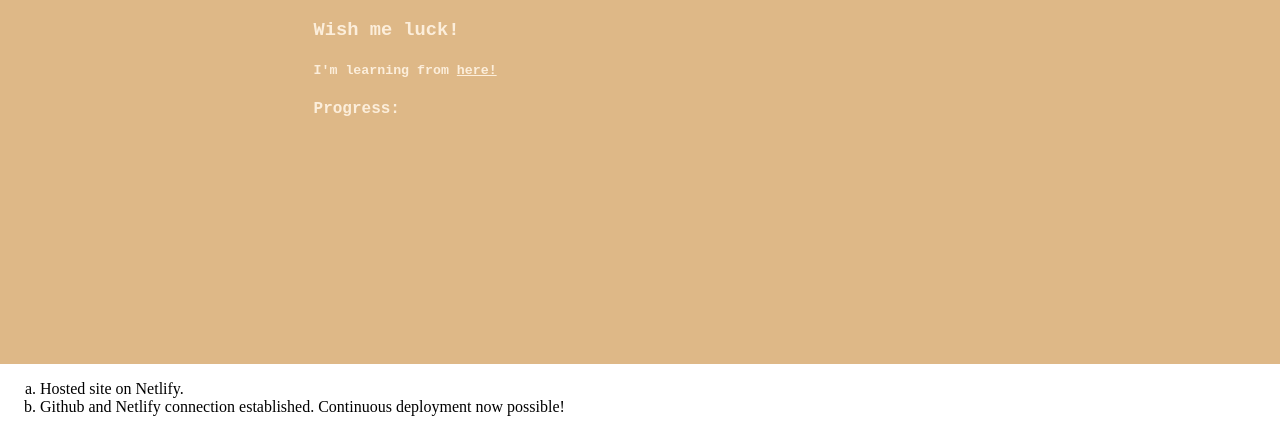
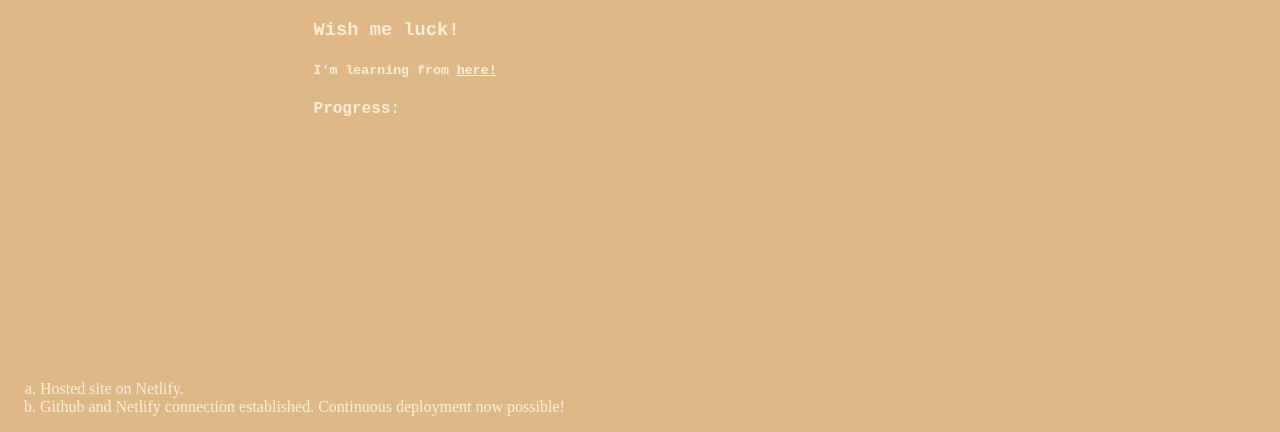
Before and after one commit to Aldroc/aldroc.netlify, a plain HTML site: page index.html in a window 1280 px wide. Shown: the part 436-868 px from the top of the page. Drawn offline with Linux system fonts and the light colour scheme.

Commit message:
progress-ol-fix

```diff
--- a/CSS/main.css
+++ b/CSS/main.css
@@ -10,8 +10,12 @@
 }
 body {
     margin: 0%;
+    background-color: burlywood;
 }
 .link{
+    color: #fceedb;
+}
+.progress{
     color: #fceedb;
 }
 .dp{
--- a/index.html
+++ b/index.html
@@ -14,7 +14,7 @@
                     <h4>Progress:</h4>
             </div>
         </header>
-        <ol type="a">
+        <ol type="a" class="progress">
             <li>Hosted site on Netlify.</li>
             <li>Github and Netlify connection established. Continuous deployment now possible!</li>
         </ol>
```
